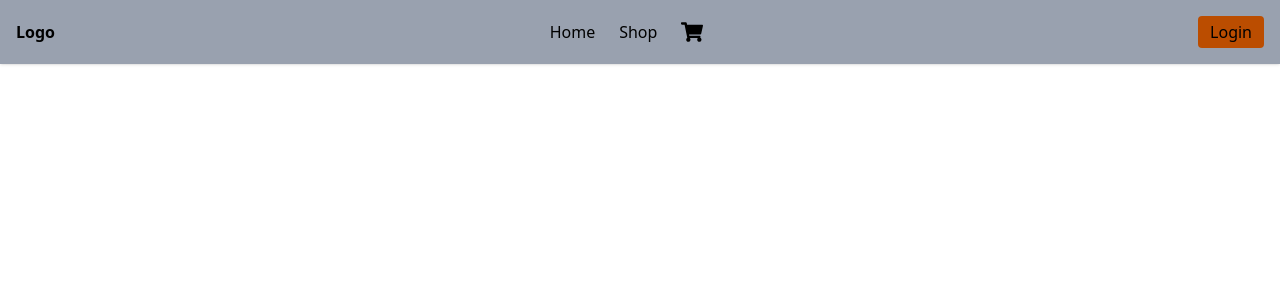
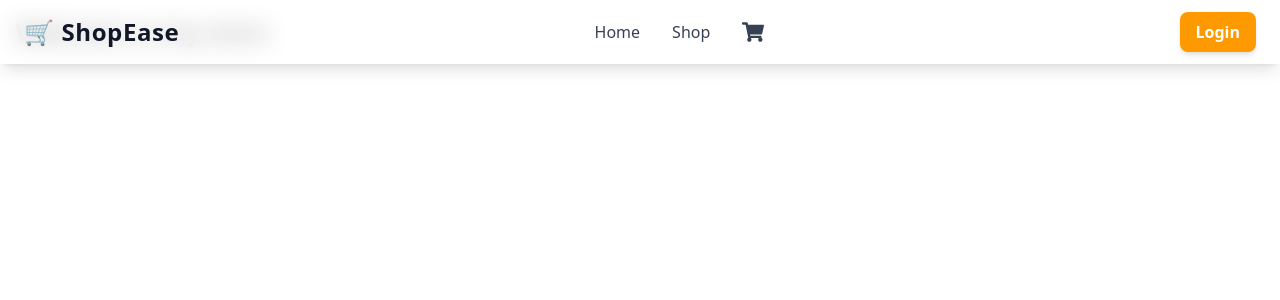
Before and after one commit to zahrabateninia/Shopping-Cart, a React (Vite) app: page / in a window 1280 px wide. Shown: the top 300 px of the page. Built offline with nearby package versions, Linux system fonts and the light colour scheme.

Commit message:
style: add tailwind style for navbar

```diff
--- a/src/components/Navbar.jsx
+++ b/src/components/Navbar.jsx
@@ -23,24 +23,28 @@ const Navbar = () => {
       className="
         fixed top-0 left-0 z-50 w-full
         flex justify-between items-center
-        p-4 bg-gray-400 text-black shadow
+        px-6 py-3
+        bg-white/70 backdrop-blur-md shadow-lg
       "
     >
-      <h1 className="font-bold">Logo</h1>
+      <Link to="/" className="text-2xl font-extrabold tracking-wide text-gray-900 hover:text-indigo-600 transition-colors">
+        🛒 ShopEase
+      </Link>
 
-      <div className="flex gap-6 items-center">
-        <Link to="/">Home</Link>
-        <Link to="/shop">Shop</Link>
+      <div className="flex gap-8 items-center text-gray-700 font-medium">
+        <Link to="/" className="hover:text-indigo-600 transition-colors">Home</Link>
+        <Link to="/shop" className="hover:text-indigo-600 transition-colors">Shop</Link>
 
         {/* Cart Icon with badge */}
-        <Link to="/cart" className="relative flex items-center">
+        <Link to="/cart" className="relative flex items-center hover:text-indigo-600 transition-colors">
           <FaShoppingCart size={22} />
           {totalItems > 0 && (
             <span
               className="
                 absolute -top-2 -right-2
                 bg-red-600 text-white text-xs font-bold
-                rounded-full w-4 h-4 flex items-center justify-center
+                rounded-full w-5 h-5 flex items-center justify-center
+                shadow-md
               "
             >
               {totalItems}
@@ -52,14 +56,24 @@ const Navbar = () => {
       {isLoggedIn ? (
         <button
           onClick={handleLogout}
-          className="px-3 py-1 rounded bg-blue-500 text-white hover:bg-indigo-700"
+          className="
+            px-4 py-2 rounded-lg
+            bg-indigo-600 text-white font-semibold
+            hover:bg-indigo-700 transition-all
+            shadow-md
+          "
         >
           Logout {user?.username && `(${user.username})`}
         </button>
       ) : (
         <Link
           to="/login"
-          className="px-3 py-1 rounded bg-amber-700 text-black hover:bg-indigo-700"
+          className="
+            px-4 py-2 rounded-lg
+            bg-amber-500 text-white font-semibold
+            hover:bg-amber-600 transition-all
+            shadow-md
+          "
         >
           Login
         </Link>
```
